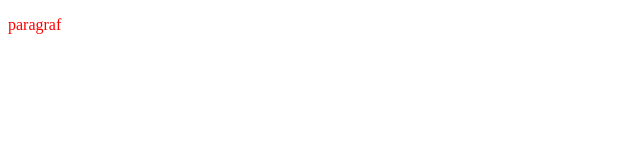
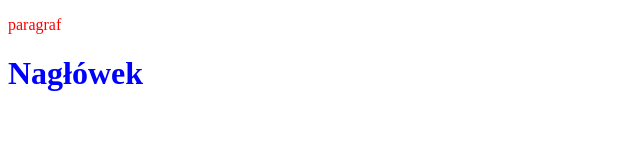
Before and after one commit to Nowos234/Moje-Projekty, a plain HTML site: page index.html in a window 1280 px wide. Shown: the whole page, without its empty margins (0-640 px from the left). Drawn offline with Linux system fonts and the light colour scheme.

Commit message:
added h1 and color

```diff
--- a/index.html
+++ b/index.html
@@ -12,6 +12,7 @@
 <body>
 
     <p>paragraf</p>
+    <h1>Nagłówek</h1>
 
 </body>
 
--- a/style.css
+++ b/style.css
@@ -1,3 +1,6 @@
 p{
     color: red;
 }
+h1{
+    color: blue;
+}
```
